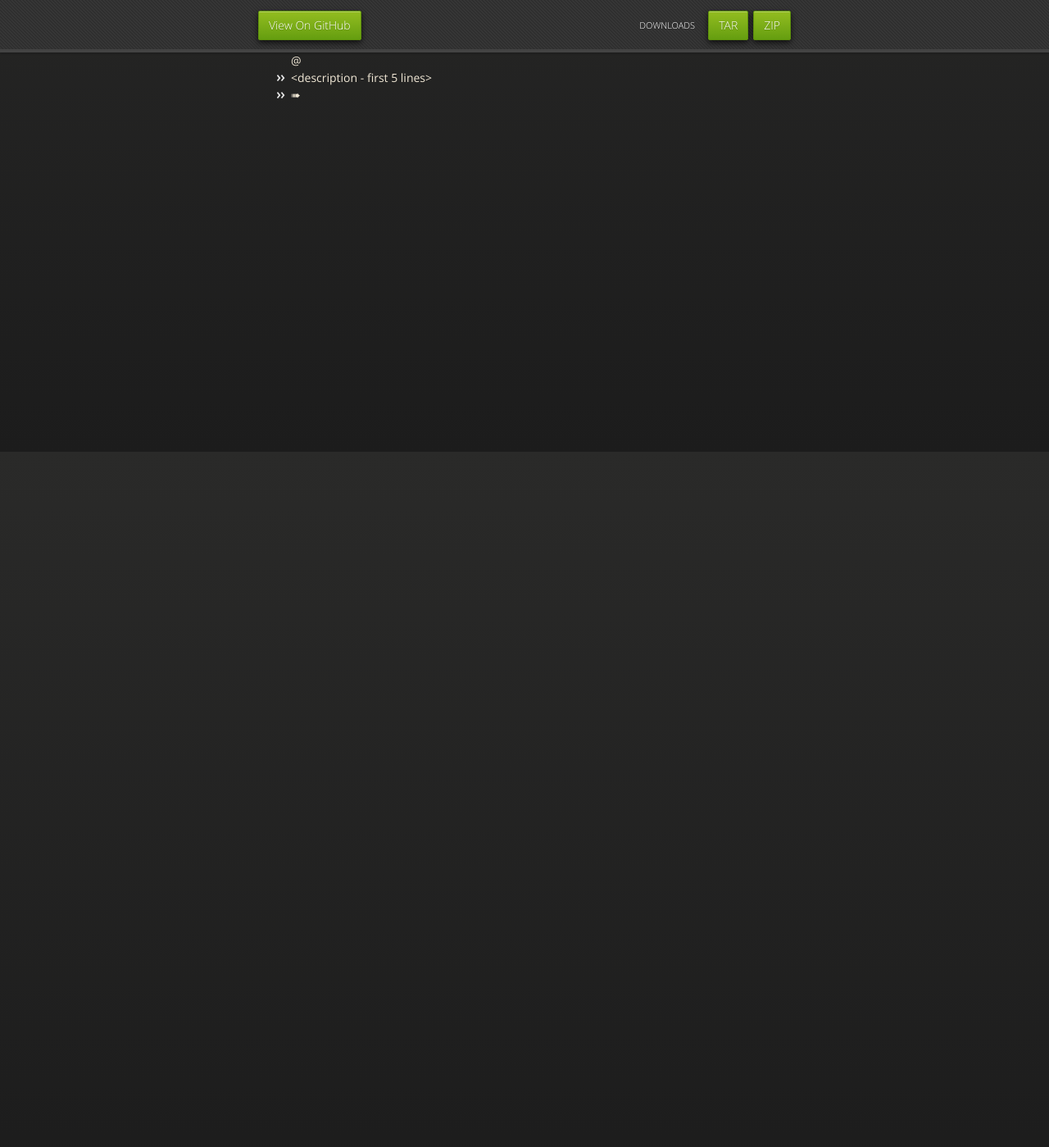
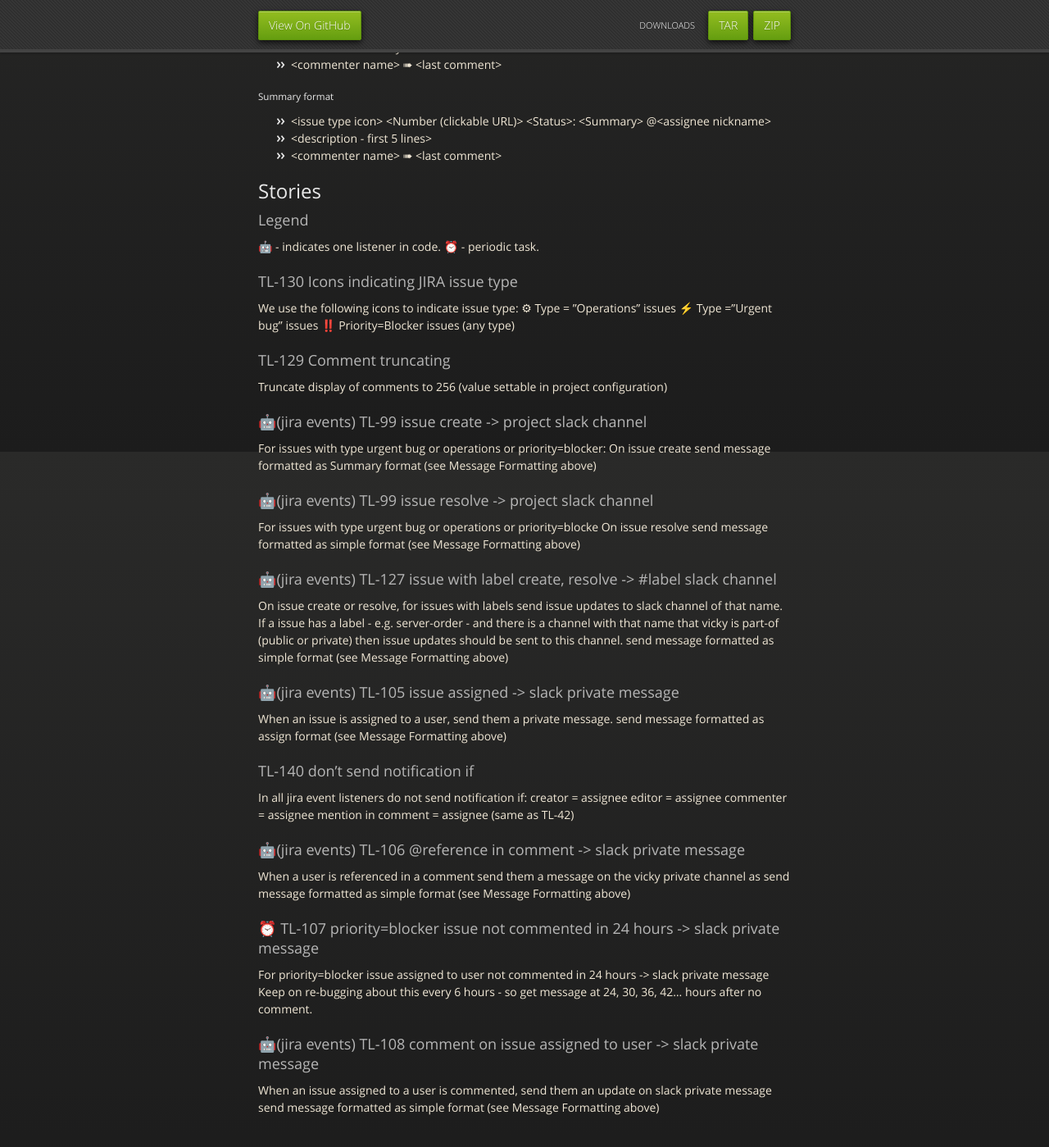
Before and after one commit to devadmin-com/vicky, a Jekyll site: the page built from docs/index.md, in a window 1280 px wide and 1400 px high, scrolled down 1249 px. Shown: the whole window at 82% size. Built offline with Jekyll 4.4.1, drawn with Linux system fonts in a browser that asks for light colours; our own code applies the rules of GitHub Pages for plain Markdown files; before the commit the page ends 1485 px from its top, so only the background shows below that; some of the changed text lies outside the part shown.

Commit message:
Added rest of info from Google Doc Spec.

```diff
--- a/docs/index.md
+++ b/docs/index.md
@@ -22,26 +22,75 @@ Vicky is a robot which sends JIRA activity to relevant slack channels and people
 * [Vicky 3.0 Features spec](https://docs.google.com/document/d/1AZMyca3aNoVAB3OR_gn5sypVferJxhpazdu8BkmUWas/edit?pli=1#)
 * See also: [future ideas for Vicky](https://docs.google.com/document/d/1e7Rydt8QOeFp_yx-8sr9MHZrwJzSQ-tqcLTEoKpSrU0/edit#) for some things we might want to add in the future (TBD).
 
+
 ## General
+
 A slack robot which writes to different slack channels with summaries of activity information from JIRA.
 [robot image courtesy of abucs@devian art](http://abucs.deviantart.com/art/Robot-couple-313055907)
-### Project channel (JIRA Project -> slack channel mapping)
+
+### Project channel (JIRA Project -&gt; slack channel mapping)
 Each JIRA project maps to one slack channel for sending notifications.
 Slack channel and jira project name have to be the same.
 (convention over configuration)
+
 #### Username mapping
 Users need to have the same username on slack & jira
+
 #### @vicky Private messages from bot to slack users
 Each user has a private message channel with the bot in which they receive info messages which are relevant only to them.
+
 #### Message Formatting
 We use the following message formats sending messages to slack, see stories below on where/how this is used:
+
 ##### Simple format
-*	<issue type icon> <Number> (clickable URL) <Status>: <Summary> @<assignee nickname>
-*	<commenter name> ➠ <latest comment>
+*	&lt;issue type icon&gt; &lt;Number&gt; (clickable URL) &lt;Status&gt;: &lt;Summary&gt; @&lt;assignee nickname&gt;
+*	&lt;commenter name&gt; ➠ &lt;latest comment&gt;
+
 ##### Assign format
-*	<Name user who assigned> assigned to you: <issue type icon> <Number (clickable URL)> <Status>: <Summary>
-*	<commenter name> ➠ <last comment>
+*	&lt;Name user who assigned&gt; assigned to you: &lt;issue type icon&gt; &lt;Number (clickable URL)&gt; &lt;Status&gt;: &lt;Summary&gt;
+*	&lt;commenter name&gt; ➠ &lt;last comment&gt;
+
 ##### Summary format
-*	<issue type icon> <Number (clickable URL)> <Status>: <Summary> @<assignee nickname>
-*	<description - first 5 lines>
-*	<commenter name> ➠ <last comment>
+*	&lt;issue type icon&gt; &lt;Number (clickable URL)&gt; &lt;Status&gt;: &lt;Summary&gt; @&lt;assignee nickname&gt;
+*	&lt;description - first 5 lines&gt;
+*	&lt;commenter name&gt; ➠ &lt;last comment&gt;
+
+## Stories
+### Legend
+🤖 - indicates one listener in code.
+⏰ - periodic task.
+### TL-130 <issue type icon> Icons indicating JIRA issue type
+We use the following icons to indicate issue type:
+⚙ Type = ”Operations” issues
+⚡ Type =”Urgent bug” issues
+‼️ Priority=Blocker issues (any type)
+
+### TL-129 Comment truncating
+Truncate display of comments to 256 (value settable in project configuration)
+### 🤖(jira events) TL-99 issue create -> project slack channel
+For issues with type urgent bug or operations or priority=blocker:
+On issue create send message formatted as Summary format (see Message Formatting above)
+### 🤖(jira events) TL-99 issue resolve -> project slack channel
+For issues with type urgent bug or operations or priority=blocke
+On issue resolve send message formatted as simple format (see Message Formatting above)
+### 🤖(jira events) TL-127 issue with label create, resolve -> #label slack channel
+On issue create or resolve, for issues with labels send issue updates to slack channel of that name.
+If a issue has a label - e.g. server-order - and there is a channel with that name that vicky is part-of (public or private) then issue updates should be sent to this channel.
+send message formatted as simple format (see Message Formatting above)
+### 🤖(jira events) TL-105 issue assigned -> slack private message
+When an issue is assigned to a user, send them a private message.
+send message formatted as assign format (see Message Formatting above)
+### TL-140 don't send notification if
+In all jira event listeners do not send notification if:
+creator = assignee
+editor = assignee
+commenter = assignee
+mention in comment = assignee
+(same as TL-42)
+### 🤖(jira events) TL-106 @reference in comment  -> slack private message
+When a user is referenced in a comment send them a message on the vicky private channel as send message formatted as simple format (see Message Formatting above)
+### ⏰ TL-107 priority=blocker issue not commented in 24 hours  -> slack private message
+For priority=blocker issue assigned to user not commented in 24 hours   -> slack private message
+Keep on re-bugging about this every 6 hours - so get message at 24, 30, 36, 42… hours after no comment.
+### 🤖(jira events) TL-108 comment on issue assigned to user  -> slack private message
+When an issue assigned to a user is commented, send them an update on slack private message send message formatted as simple format (see Message Formatting above)
```
